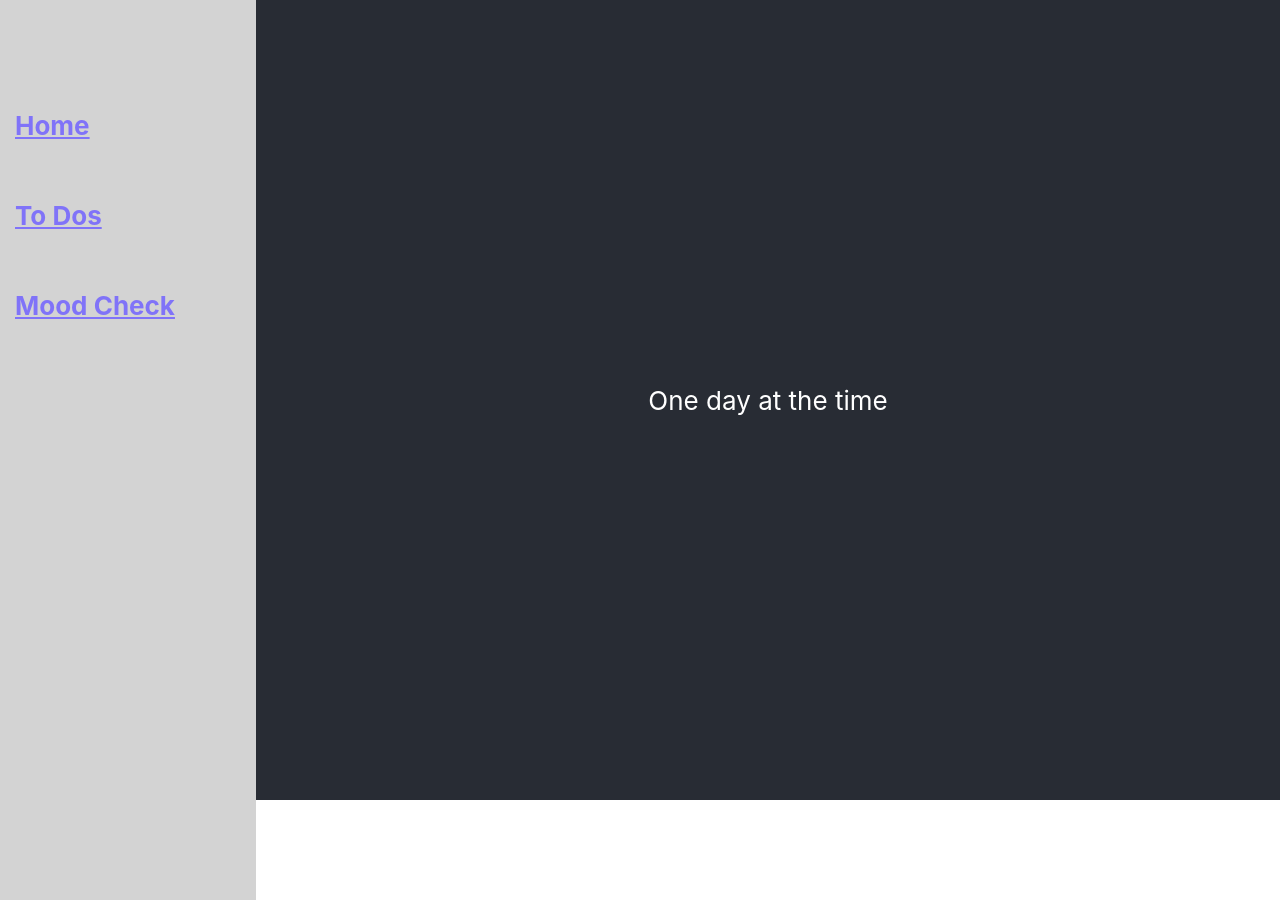
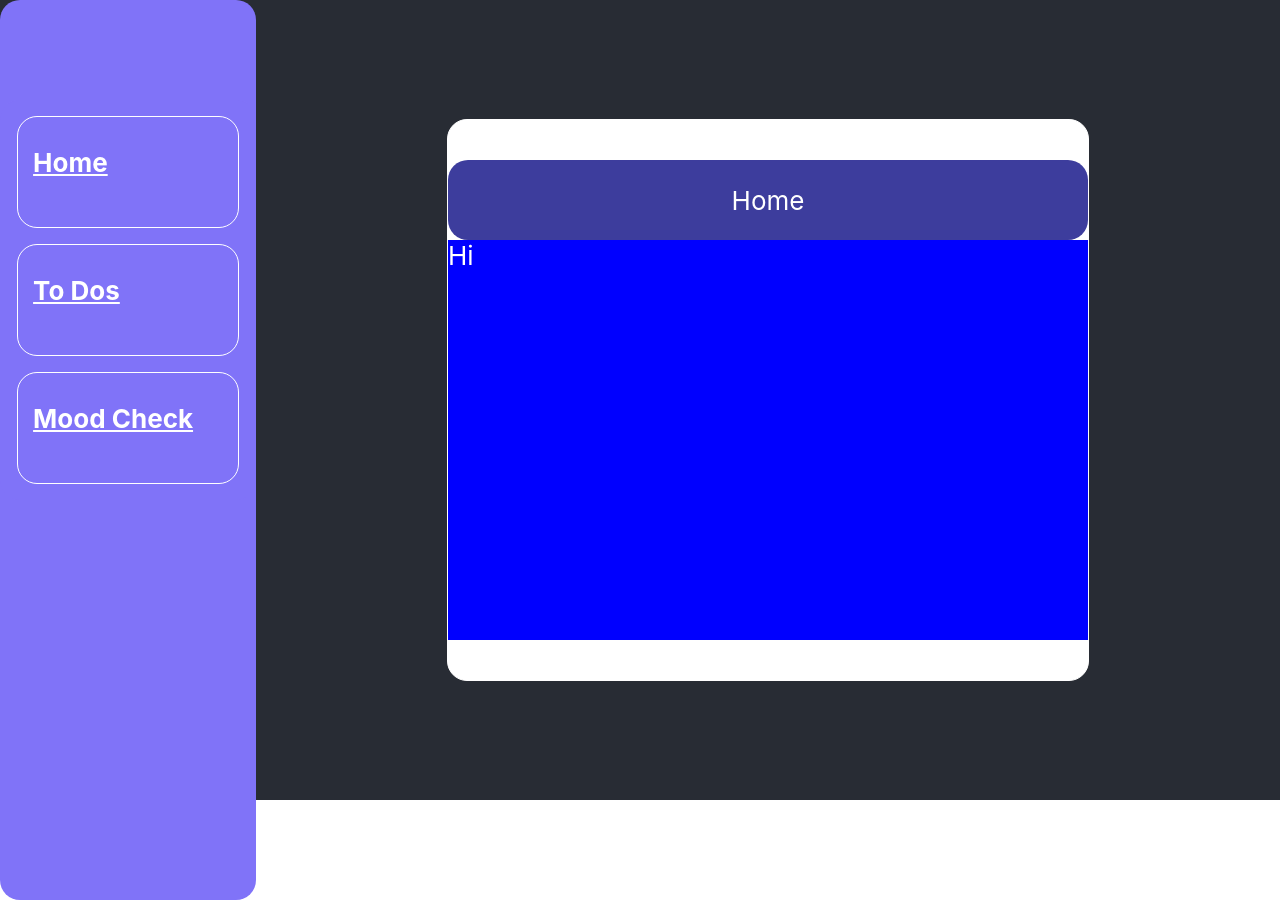
Before and after one commit to EL-Lefebvre/daily_check, a React (Create React App) app: page / in a window 1280 px wide. Built offline with nearby package versions, Linux system fonts and the light colour scheme.

Commit message:
template components for all components

```diff
--- a/src/components/Home.js
+++ b/src/components/Home.js
@@ -1,16 +1,21 @@
 import React from "react";
 import styled from "styled-components";
+import { COLORS } from "../constants";
+import Main from "./Main";
 const Home = () => {
   return (
-    <Wrapper>
-      <Title>One day at the time</Title>
-    </Wrapper>
+    <Main title={"Home"}>
+      <Wrapper>Hi</Wrapper>
+    </Main>
   );
 };
 
 const Wrapper = styled.div`
-  color: white;
+  background-color: blue;
+  height: 50vh;
 `;
-const Title = styled.div``;
-const Main = styled.div``;
+const Title = styled.div`
+  background-color: ${COLORS.secondary};
+`;
+
 export default Home;
--- /dev/null
+++ b/src/components/Main.js
@@ -0,0 +1,35 @@
+import React from "react";
+import styled from "styled-components";
+import { COLORS } from "../constants";
+const Main = ({ title, children }) => {
+  return (
+    <Wrapper>
+      <Title>{title}</Title>
+
+      <MainArea>{children}</MainArea>
+    </Wrapper>
+  );
+};
+
+const Wrapper = styled.div`
+  color: white;
+  border: 1px solid white;
+  height: 70vh;
+  width: 50vw;
+  display: flex;
+  justify-content: center;
+  flex-direction: column;
+  border-radius: 20px;
+  background-color: white;
+`;
+const Title = styled.div`
+  background-color: ${COLORS.secondary};
+  height: 10vh;
+  width: 100%;
+  border-radius: 20px;
+  display: flex;
+  justify-content: center;
+  align-items: center;
+`;
+const MainArea = styled.div``;
+export default Main;
--- a/src/components/Mood/Mood.js
+++ b/src/components/Mood/Mood.js
@@ -1,17 +1,21 @@
 import React from "react";
 import styled from "styled-components";
+import Main from "../Main";
+
 const Mood = () => {
-  return (
-    <Wrapper>
-      <Title> Daily Mood Check </Title>
-    </Wrapper>
-  );
+  return <Main title={"Mood Check"} />;
 };
 
 const Wrapper = styled.div`
   color: white;
+  border: 1px solid white;
+  height: 70vh;
+  width: 50vw;
+  display: flex;
+  justify-content: center;
+  border-radius: 20px;
 `;
 const Title = styled.div``;
-const Main = styled.div``;
+const MainArea = styled.div``;
 
 export default Mood;
--- a/src/components/SideBar.js
+++ b/src/components/SideBar.js
@@ -5,36 +5,46 @@ import { COLORS } from "../constants";
 const SideBar = () => {
   return (
     <Wrapper>
+        <Main>
       <Navig to="/">Home</Navig>
       <Navig to="/todos">To Dos</Navig>
       <Navig to="/mood">Mood Check</Navig>
+      </Main>
     </Wrapper>
   );
 };
 
 const Wrapper = styled.div`
-  background-color: lightgray;
+  background-color: ${COLORS.primary};
   height: 100vh;
-  display: flex;
-  flex-direction: column;
-  justify-items: center;
 
+  border-radius: 20px;
   padding-top: 100px;
 `;
+const Main = styled.div`
+background-color:${COLORS.primary};
+display: flex;
+flex-direction: column;
+justify-content:space-evenly;
+align-items:center;
+height:50vh;
+border-radius:20px;
+`;
 const Navig = styled(NavLink)`
-  margin-top: 10px;
 
+  padding-top: 30px;
+width:80%;
   align-items: center;
   font-weight: bolder;
   height: 10vh;
-  color: black;
+  color: white;
   padding-left: 15px;
-  color: ${COLORS.primary};
+border: 1px solid white;
+border-radius:20px;
+  &:hover {
+    color: black;
 
-  &:hover {
-    color: ${COLORS.secondary};
 
-    border-radius: 50px;
   }
 `;
 
--- a/src/components/ToDos/CheckList.js
+++ b/src/components/ToDos/CheckList.js
@@ -1,17 +1,19 @@
 import React from "react";
 import styled from "styled-components";
+import Main from "../Main";
 const CheckList = () => {
-  return (
-    <Wrapper>
-      <Title>To Dos</Title>
-      <Main></Main>
-    </Wrapper>
-  );
+  return <Main title={"To Dos"} />;
 };
 
 const Wrapper = styled.div`
   color: white;
+  border: 1px solid white;
+  height: 70vh;
+  width: 50vw;
+  display: flex;
+  justify-content: center;
+  border-radius: 20px;
 `;
 const Title = styled.div``;
-const Main = styled.div``;
+const MainArea = styled.div``;
 export default CheckList;
```
